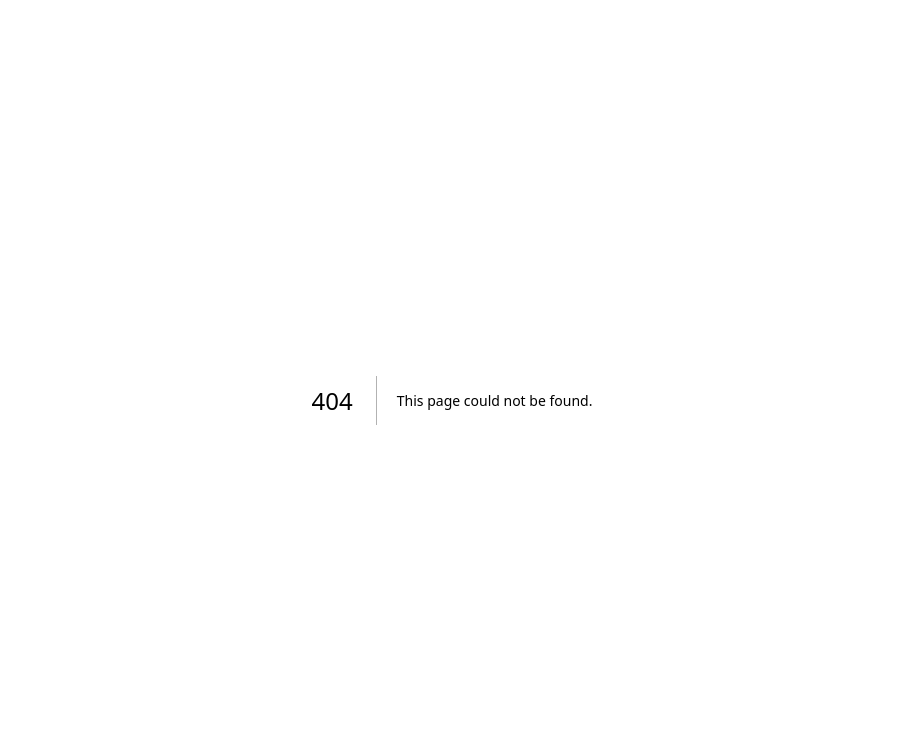
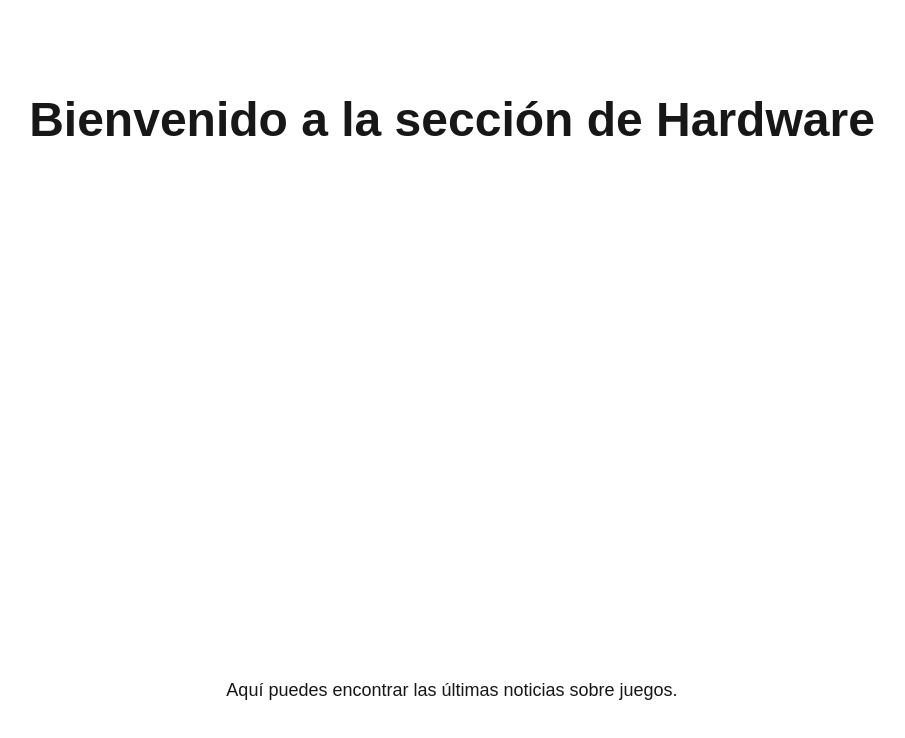
Before and after one commit to ArteMisa82/Proyecto_Manejo, a Next.js app: page /hardware in a window 1280 px wide. Before the commit this address had no page. Shown: the top 738 px of the page, without its empty margins (188-1093 px from the left). Built offline with nearby package versions, Linux system fonts and the light colour scheme.

Commit message:
Se modifico el componente para el apartado de hardware en el home

```diff
--- a/src/app/noticias/page.tsx
+++ b/src/app/hardware/page.tsx
@@ -1,7 +1,7 @@
-export default function noticias() {
+export default function hardware() {
   return (
     <main className="flex min-h-screen flex-col items-center justify-between p-24">
-      <h1 className="text-5xl font-bold">Bienvenido a la sección de Noticias</h1>
+      <h1 className="text-5xl font-bold">Bienvenido a la sección de Hardware</h1>
       <p className="mt-4 text-lg">Aquí puedes encontrar las últimas noticias sobre juegos.</p>
     </main>
   );
```
Also changed, not shown: src/app/api/hardware/route.js (added), src/styles/hardware.css (added), src/styles/noticias.css (deleted).
